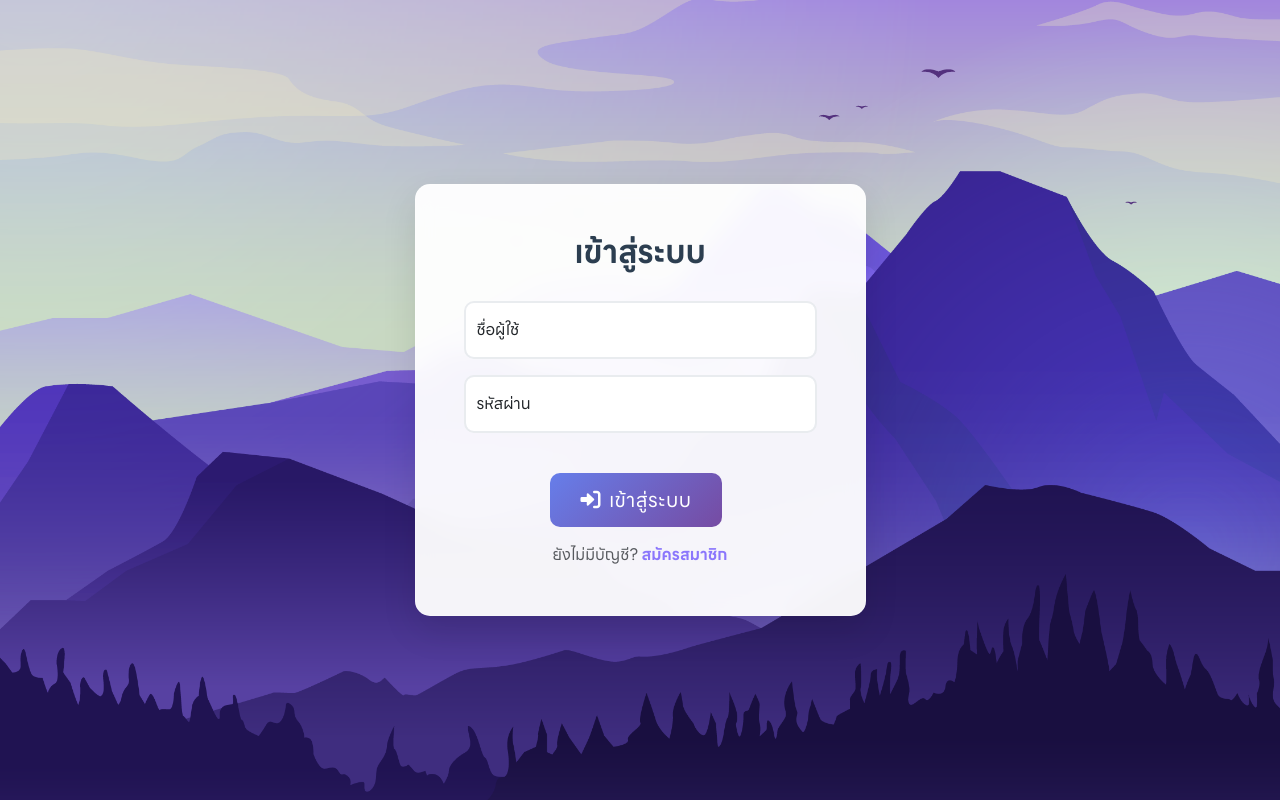
After one commit to Mifuyuu/OnlineShop, a PHP site: page /login.php in a window 1280 px wide. The commit adds this page. Run offline with PHP 8.4, Linux system fonts and the light colour scheme.

Commit message:
update files

```diff
--- /dev/null
+++ b/login.php
@@ -0,0 +1,177 @@
+<?php
+session_start();
+require_once 'config.php';
+$error=[];
+if ($_SERVER['REQUEST_METHOD'] === 'POST') {
+    //รับค่าจาก form
+    $username_or_email = trim($_POST['user_or_email']);
+    $password = trim($_POST['password']);
+
+    //เอาค่าที่รับมาจาก form ไปตรวจสอบว่ามีข้อมูลตรงกันใน db หรือไม่
+    $sql = 'SELECT * FROM users WHERE (username = ? OR email = ?)';
+    $stmt = $conn->prepare($sql);
+    $stmt->execute([$username_or_email, $username_or_email]);
+    $user = $stmt->fetch(PDO::FETCH_ASSOC);
+
+    if ($user && password_verify($password, $user['password'])) {
+
+        $_SESSION['user_id'] = $user['user_id'];
+        $_SESSION['username'] = $user['username'];
+        $_SESSION['role'] = $user['role'];
+
+        if ($user['role'] === 'admin') header('Location: index.php');
+        else header('Location: index.php');
+        exit();
+    } else {
+        $error[] = 'ชื่อผู้ใช้หรือรหัสผ่านไม่ถูกต้อง';
+    }
+}
+
+?>
+
+<!DOCTYPE html>
+<html lang="en">
+
+<head>
+    <meta charset="UTF-8">
+    <meta name="viewport" content="width=device-width, initial-scale=1.0">
+    <title>OnlineShop - Login</title>
+    <link href="https://cdn.jsdelivr.net/npm/bootstrap@5.3.7/dist/css/bootstrap.min.css" rel="stylesheet" integrity="sha384-LN+7fdVzj6u52u30Kp6M/trliBMCMKTyK833zpbD+pXdCLuTusPj697FH4R/5mcr" crossorigin="anonymous">
+    <link href="https://cdnjs.cloudflare.com/ajax/libs/font-awesome/6.0.0/css/all.min.css" rel="stylesheet">
+    <link rel="stylesheet" href="https://cdn.jsdelivr.net/npm/bootstrap-icons@1.11.3/font/bootstrap-icons.min.css">
+    <script src="https://cdn.jsdelivr.net/npm/bootstrap@5.3.7/dist/js/bootstrap.bundle.min.js"></script>
+    <link rel="stylesheet" href="assets/font/LINESeedSansTH.css">
+    <style>
+        body {
+            background-image: url('assets/img/background.png');
+            background-size: cover;
+            background-position: center;
+            background-attachment: fixed;
+            min-height: 100vh;
+            font-family: 'LINE Seed Sans TH', 'Segoe UI', Verdana, sans-serif;
+        }
+
+        .register-container {
+            background: rgba(255, 255, 255, 0.95);
+            border-radius: 15px;
+            box-shadow: 0 15px 35px rgba(0, 0, 0, 0.1);
+            backdrop-filter: blur(10px);
+            border: 1px solid rgba(255, 255, 255, 0.2);
+        }
+
+        .form-control {
+            border-radius: 10px;
+            border: 2px solid #e9ecef;
+            padding: 12px 15px;
+            transition: all 0.3s ease;
+        }
+
+        .form-control:focus {
+            border-color: #0d6efd;
+            box-shadow: 0 0 0 0.2rem rgba(13, 110, 253, 0.15);
+            transform: translateY(-2px);
+        }
+
+        .btn-primary {
+            border-radius: 10px;
+            padding: 12px 30px;
+            font-weight: 400;
+            letter-spacing: 0.5px;
+            transition: all 0.3s ease;
+            background: linear-gradient(135deg, #667eea 0%, #764ba2 100%);
+            border: none;
+        }
+
+        .btn-primary:hover {
+            transform: translateY(-2px);
+            box-shadow: 0 8px 25px rgba(102, 126, 234, 0.4);
+        }
+
+        .btn-link {
+            color: #8b77fcff;
+            text-decoration: none;
+            font-weight: 500;
+            transition: all 0.3s ease;
+        }
+
+        .btn-link:hover {
+            color: #9251faff;
+            text-decoration: underline;
+        }
+
+        .form-label {
+            font-weight: 500;
+            color: #495057;
+            margin-bottom: 8px;
+            font-family: 'LINE Seed Sans TH', sans-serif;
+        }
+
+        .register-title {
+            color: #2c3e50;
+            font-weight: 500;
+            margin-bottom: 30px;
+            text-align: center;
+            font-family: 'LINE Seed Sans TH', sans-serif;
+        }
+
+        .form-floating .form-control {
+            padding: 1rem 0.75rem;
+        }
+
+        @media (max-width: 768px) {
+            .register-container {
+                margin: 20px;
+                padding: 20px !important;
+            }
+
+            .register-title {
+                font-size: 1.8rem;
+            }
+        }
+    </style>
+</head>
+
+<body class="d-flex align-items-center justify-content-center min-vh-100">
+    <div class="container">
+        <div class="row justify-content-center">
+            <div class="col-12 col-sm-10 col-md-8 col-lg-6 col-xl-5">
+                <div class="register-container p-4 p-md-5">
+                    <h2 class="register-title">เข้าสู่ระบบ</h2>
+                    <?php if (isset($_GET['register']) && $_GET['register'] === 'success'): ?>
+                        <div class="alert alert-success">สมัครสมาชิกสำเร็จ กรณุาเข้าสู่ระบบ</div>
+                    <?php endif; ?>
+                    <?php foreach ($error as $e): ?>
+                        <div class="alert alert-danger"><?= htmlspecialchars($e) ?></div>
+                    <?php endforeach; ?>
+                    <form action="" method="post">
+                        <div class="row">
+                            <div class="col-12 mb-3">
+                                <div class="form-floating">
+                                    <input type="text" name="user_or_email" id="user_or_email" placeholder="กรอกชื่อผู้ใช้ หรือ อีเมล" class="form-control" value="<?= isset($_POST['user_or_email']) ? htmlspecialchars($_POST['user_or_email']) : '' ?>">
+                                    <label for="user">ชื่อผู้ใช้</label>
+                                </div>
+                            </div>
+                            <div class="col-12 mb-3">
+                                <div class="form-floating">
+                                    <input type="password" name="password" id="password" placeholder="กรอกรหัสผ่าน" class="form-control">
+                                    <label for="password">รหัสผ่าน</label>
+                                </div>
+                            </div>
+                        </div>
+                        <div class="d-grid gap-2 d-md-flex justify-content-md-center mt-4">
+                            <button type="submit" class="btn btn-primary btn-lg me-md-2 flex-fill flex-md-grow-0">
+                                <i class="fa-solid fa-right-to-bracket me-2"></i>เข้าสู่ระบบ
+                            </button>
+                        </div>
+                        <div class="text-center mt-3">
+                            <span class="text-muted">ยังไม่มีบัญชี? </span>
+                            <a href="register.php" class="btn-link">สมัครสมาชิก</a>
+                        </div>
+                    </form>
+                </div>
+            </div>
+        </div>
+    </div>
+</body>
+
+</html>
```
Also changed, not shown: admin/index.php (added, +11 -0 lines), index.php (added, +16 -0 lines), logout.php (added, +7 -0 lines), register.php (+50 -10 lines).
